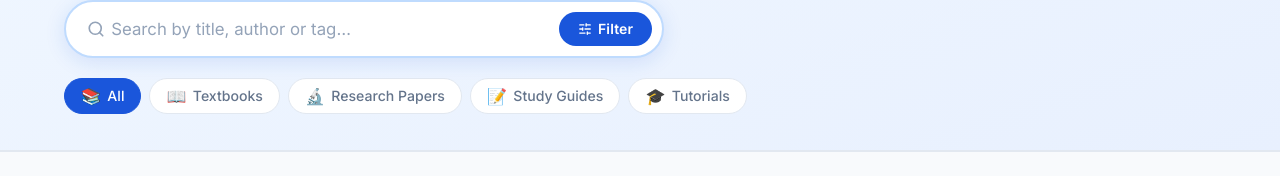
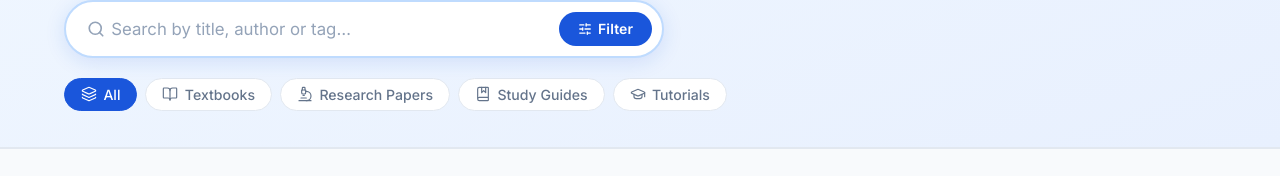
Before and after one commit to ananthaaot97/Fullstack, a React (Vite) app: page /home in a window 1280 px wide. Shown: the part 215-391 px from the top of the page. Built offline with nearby package versions, Linux system fonts and the light colour scheme.

Commit message:
feat: category chip Lucide icons + PageFade route animation

```diff
--- a/src/App.jsx
+++ b/src/App.jsx
@@ -1,6 +1,7 @@
 import { Routes, Route } from 'react-router-dom';
 import Navbar from './components/Navbar/Navbar';
 import Footer from './components/Footer/Footer';
+import PageFade from './components/motion/PageFade';
 import LandingPage from './pages/LandingPage/LandingPage';
 import Home from './pages/Home/Home';
 import Categories from './pages/Categories/Categories';
@@ -16,24 +17,22 @@ export default function App() {
     <>
       <Navbar />
       <Routes>
-        {/* Dedicated professional landing page */}
-        <Route path="/"           element={<LandingPage />} />
-
-        {/* Main browse + search page */}
-        <Route path="/home"       element={<Home />} />
-
-        <Route path="/categories" element={<Categories />} />
-        <Route path="/popular"    element={<Popular />} />
-        <Route path="/latest"     element={<Latest />} />
-        <Route path="/login"      element={<Login />} />
-        <Route path="/signup"     element={<Signup />} />
-        <Route path="/dashboard"  element={<UserDashboard />} />
-        <Route path="/admin"      element={<AdminDashboard />} />
+        <Route path="/"           element={<PageFade><LandingPage /></PageFade>} />
+        <Route path="/home"       element={<PageFade><Home /></PageFade>} />
+        <Route path="/categories" element={<PageFade><Categories /></PageFade>} />
+        <Route path="/popular"    element={<PageFade><Popular /></PageFade>} />
+        <Route path="/latest"     element={<PageFade><Latest /></PageFade>} />
+        <Route path="/login"      element={<PageFade><Login /></PageFade>} />
+        <Route path="/signup"     element={<PageFade><Signup /></PageFade>} />
+        <Route path="/dashboard"  element={<PageFade><UserDashboard /></PageFade>} />
+        <Route path="/admin"      element={<PageFade><AdminDashboard /></PageFade>} />
         <Route path="*"           element={
-          <main style={{ textAlign: 'center', padding: '6rem 1rem' }}>
-            <h2 style={{ fontSize: '3rem' }}>404</h2>
-            <p style={{ color: 'var(--color-text-muted)', marginTop: '0.5rem' }}>Page not found.</p>
-          </main>
+          <PageFade>
+            <main style={{ textAlign: 'center', padding: '6rem 1rem' }}>
+              <h2 style={{ fontSize: '3rem' }}>404</h2>
+              <p style={{ color: 'var(--color-text-muted)', marginTop: '0.5rem' }}>Page not found.</p>
+            </main>
+          </PageFade>
         } />
       </Routes>
       <Footer />
--- a/src/components/CategoryFilter/CategoryFilter.css
+++ b/src/components/CategoryFilter/CategoryFilter.css
@@ -33,4 +33,8 @@
   color: #fff;
 }
 
-.cat-filter__icon { font-size: 1rem; }
+.cat-filter__icon {
+  display: flex;
+  align-items: center;
+  flex-shrink: 0;
+}
--- a/src/components/CategoryFilter/CategoryFilter.jsx
+++ b/src/components/CategoryFilter/CategoryFilter.jsx
@@ -1,5 +1,14 @@
+import { Layers, BookOpen, Microscope, BookMarked, GraduationCap } from 'lucide-react';
 import './CategoryFilter.css';
 import { CATEGORIES } from '../../data/mockData';
+
+const ICON_MAP = {
+  all:       <Layers        size={16} strokeWidth={1.75} aria-hidden="true" />,
+  textbooks: <BookOpen      size={16} strokeWidth={1.75} aria-hidden="true" />,
+  research:  <Microscope    size={16} strokeWidth={1.75} aria-hidden="true" />,
+  guides:    <BookMarked    size={16} strokeWidth={1.75} aria-hidden="true" />,
+  tutorials: <GraduationCap size={16} strokeWidth={1.75} aria-hidden="true" />,
+};
 
 export default function CategoryFilter({ active, onSelect }) {
   return (
@@ -12,7 +21,7 @@ export default function CategoryFilter({ active, onSelect }) {
           onClick={() => onSelect(cat.id)}
           aria-pressed={active === cat.id}
         >
-          <span className="cat-filter__icon">{cat.icon}</span>
+          <span className="cat-filter__icon">{ICON_MAP[cat.id]}</span>
           <span>{cat.label}</span>
         </button>
       ))}
--- /dev/null
+++ b/src/components/motion/PageFade.css
@@ -0,0 +1,30 @@
+/* ===== PageFade — Route-entry animation ===== */
+
+/*
+  CSS keyframe-driven mount animation.
+  GPU-only properties: opacity + transform.
+  Reduced-motion: renders static (no animation block).
+*/
+
+@media (prefers-reduced-motion: no-preference) {
+  .page-fade {
+    animation: page-enter 480ms cubic-bezier(0.22, 0.61, 0.36, 1) both;
+  }
+
+  @keyframes page-enter {
+    from {
+      opacity: 0;
+      transform: translateY(14px);
+    }
+    to {
+      opacity: 1;
+      transform: translateY(0);
+    }
+  }
+}
+
+/* Ensure the wrapper doesn't interfere with layout */
+.page-fade {
+  /* Isolate stacking context to avoid z-index bleed */
+  isolation: isolate;
+}
--- /dev/null
+++ b/src/components/motion/PageFade.jsx
@@ -0,0 +1,19 @@
+/**
+ * PageFade — lightweight CSS-keyframe page-entry animation.
+ *
+ * Wraps page content with a subtle fade + translateY on mount.
+ * Respects prefers-reduced-motion via CSS @media query.
+ *
+ * Props:
+ *   className {string} – extra class names
+ *   children  {node}   – page content
+ */
+import './PageFade.css';
+
+export default function PageFade({ children, className = '' }) {
+  return (
+    <div className={['page-fade', className].filter(Boolean).join(' ')}>
+      {children}
+    </div>
+  );
+}
--- a/src/pages/Categories/Categories.css
+++ b/src/pages/Categories/Categories.css
@@ -30,7 +30,19 @@
 .cat-card:hover { border-color: var(--color-primary-light); box-shadow: var(--shadow-md); transform: translateY(-2px); }
 .cat-card.active { border-color: var(--color-primary); background: var(--color-surface-2); }
 [data-theme="light"] .cat-card.active { background: #eff6ff; }
-.cat-card__icon { font-size: 2rem; }
+.cat-card__icon {
+  display: flex;
+  align-items: center;
+  justify-content: center;
+  width: 52px;
+  height: 52px;
+  border-radius: var(--radius-lg);
+  background: var(--color-surface-2);
+  color: var(--color-primary);
+  transition: background var(--transition), color var(--transition);
+}
+.cat-card.active .cat-card__icon,
+.cat-card:hover .cat-card__icon { background: var(--color-primary); color: #fff; }
 .cat-card__label { font-size: 0.95rem; font-weight: 700; color: var(--color-text); }
 .cat-card__count { font-size: 0.8rem; color: var(--color-text-muted); }
 
--- a/src/pages/Categories/Categories.jsx
+++ b/src/pages/Categories/Categories.jsx
@@ -1,5 +1,5 @@
 import { useState, useMemo } from 'react';
-import { Layers } from 'lucide-react';
+import { Layers, BookOpen, Microscope, BookMarked, GraduationCap, Inbox } from 'lucide-react';
 import CategoryFilter from '../../components/CategoryFilter/CategoryFilter';
 import SearchBar from '../../components/SearchBar/SearchBar';
 import ResourceCard from '../../components/ResourceCard/ResourceCard';
@@ -7,6 +7,14 @@ import PreviewModal from '../../components/PreviewModal/PreviewModal';
 import FeedbackForm from '../../components/FeedbackForm/FeedbackForm';
 import { RESOURCES, CATEGORIES } from '../../data/mockData';
 import './Categories.css';
+
+const CAT_ICONS = {
+  all:       <Layers        size={28} strokeWidth={1.75} aria-hidden="true" />,
+  textbooks: <BookOpen      size={28} strokeWidth={1.75} aria-hidden="true" />,
+  research:  <Microscope    size={28} strokeWidth={1.75} aria-hidden="true" />,
+  guides:    <BookMarked    size={28} strokeWidth={1.75} aria-hidden="true" />,
+  tutorials: <GraduationCap size={28} strokeWidth={1.75} aria-hidden="true" />,
+};
 
 export default function Categories() {
   const [search, setSearch] = useState('');
@@ -47,7 +55,7 @@ export default function Categories() {
                   className={`cat-card${category === cat.id ? ' active' : ''}`}
                   onClick={() => setCategory(cat.id)}
                 >
-                  <span className="cat-card__icon">{cat.icon}</span>
+                  <span className="cat-card__icon">{CAT_ICONS[cat.id]}</span>
                   <span className="cat-card__label">{cat.label}</span>
                   <span className="cat-card__count">{count} items</span>
                 </button>
@@ -62,7 +70,8 @@ export default function Categories() {
         <div className="container">
           <div className="categories__toolbar">
             <h2 className="section-title">
-              {activeCat?.icon} {activeCat?.label || 'All'}
+              <span className="section-title__icon">{CAT_ICONS[category] ?? CAT_ICONS.all}</span>
+              {activeCat?.label || 'All'}
               <span className="section-count">{filtered.length}</span>
             </h2>
             <SearchBar value={search} onChange={setSearch} placeholder="Filter results…" />
@@ -77,7 +86,7 @@ export default function Categories() {
             </div>
           ) : (
             <div className="empty-state">
-              <div className="empty-state__icon">📭</div>
+              <div className="empty-state__icon"><Inbox size={36} strokeWidth={1.5} aria-hidden="true" /></div>
               <h3>No resources in this category yet</h3>
               <button className="btn btn--primary" onClick={() => { setSearch(''); setCategory('all'); }}>View all</button>
             </div>
```
